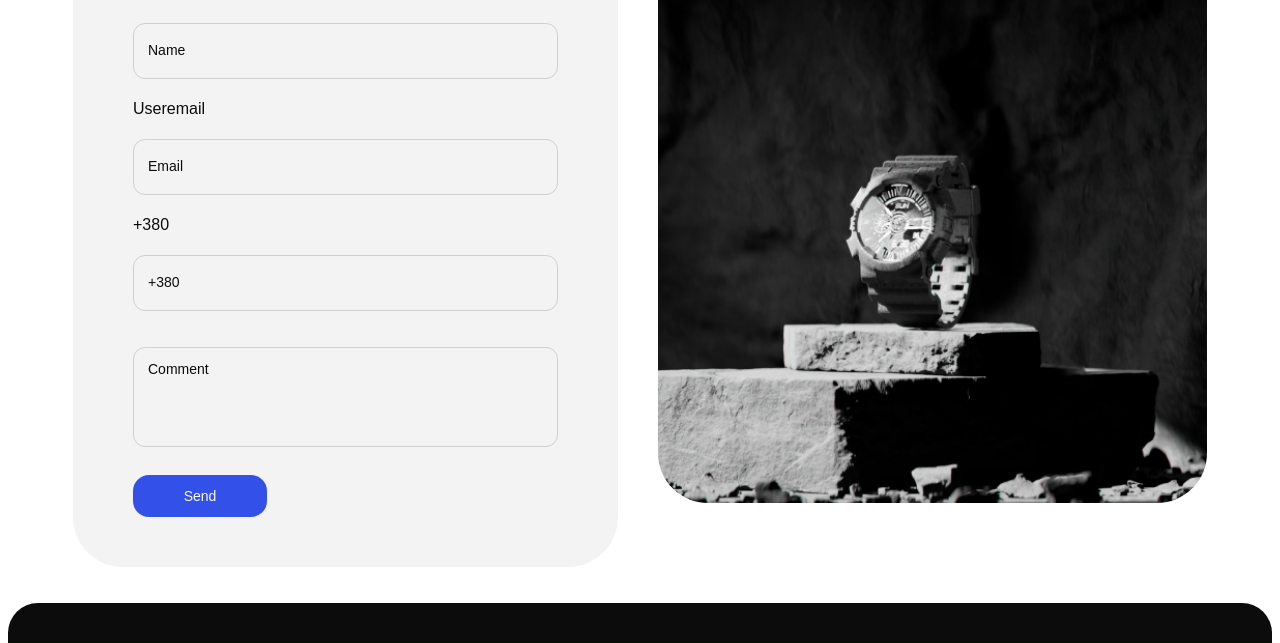
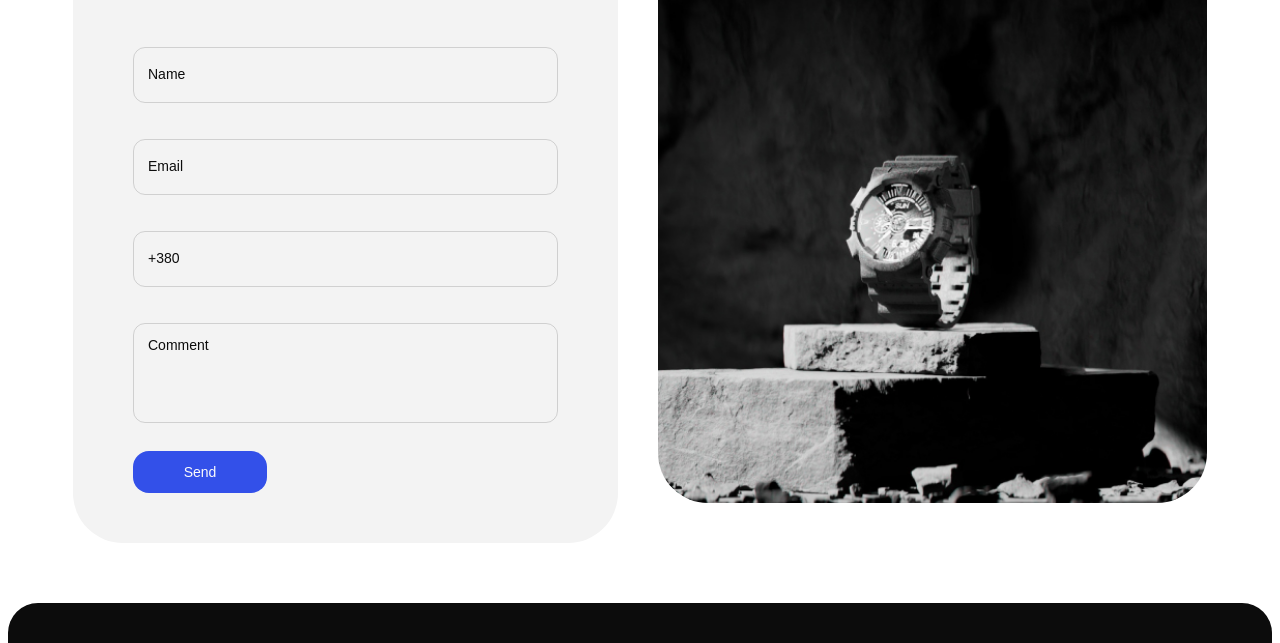
Before and after one commit to valentyn9/First-project-our-team, a website built with Vite: page src/index.html in a window 1280 px wide. Shown: the part 4582-5225 px from the top of the page. Built offline with nearby package versions, Linux system fonts and the light colour scheme.

Commit message:
section-7-again

```diff
--- a/src/partials/section-7.html
+++ b/src/partials/section-7.html
@@ -18,7 +18,7 @@
                      placeholder="Name">
 
 
-                    <label for="user-email" class="contact-label">Useremail</label>
+                    <label for="user-email" class="contact-label"></label>
                     <input
                     class="form-input"
                     type="email"
@@ -29,7 +29,7 @@
                     placeholder="Email">
 
 
-                    <label for="+380" class="contact-label">+380</label>
+                    <label for="+380" class="contact-label"></label>
                     <input
                     class="form-input"
                     type="tel"
```
